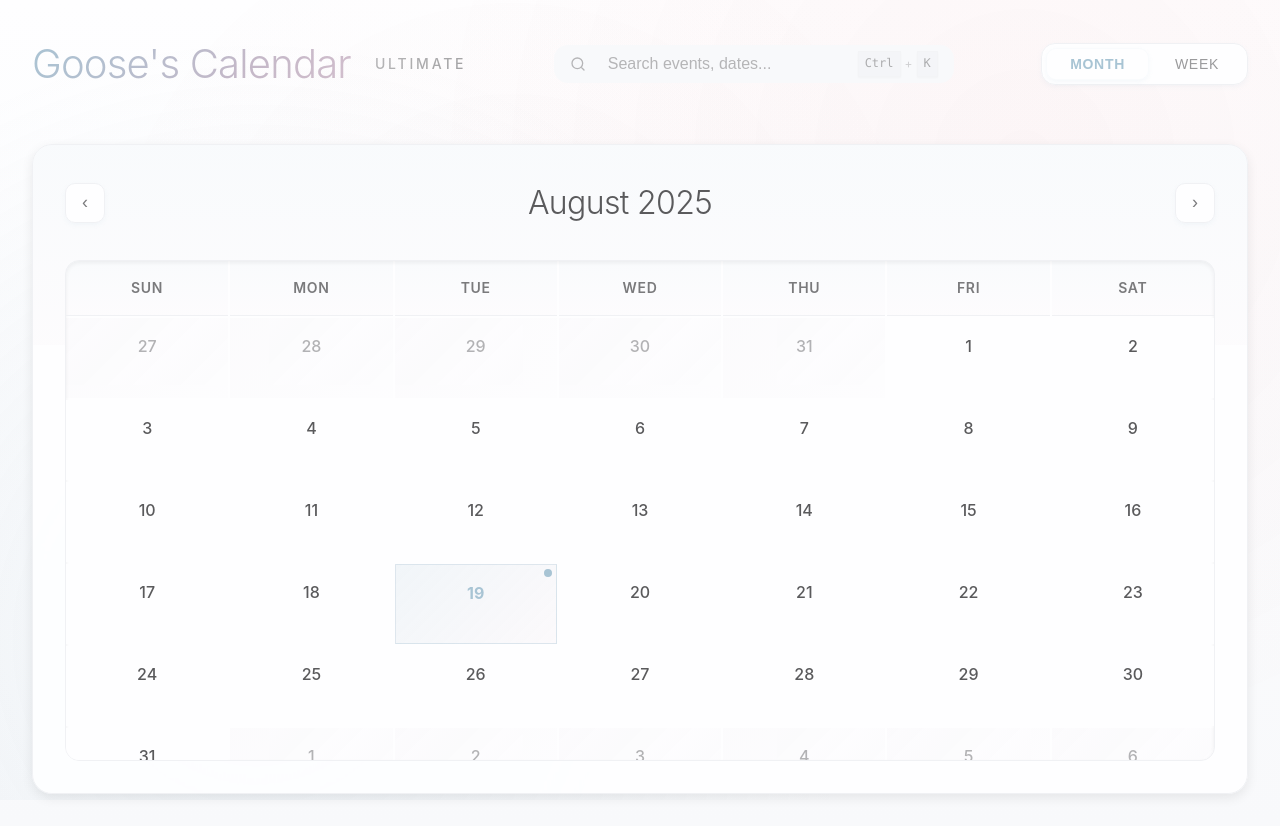
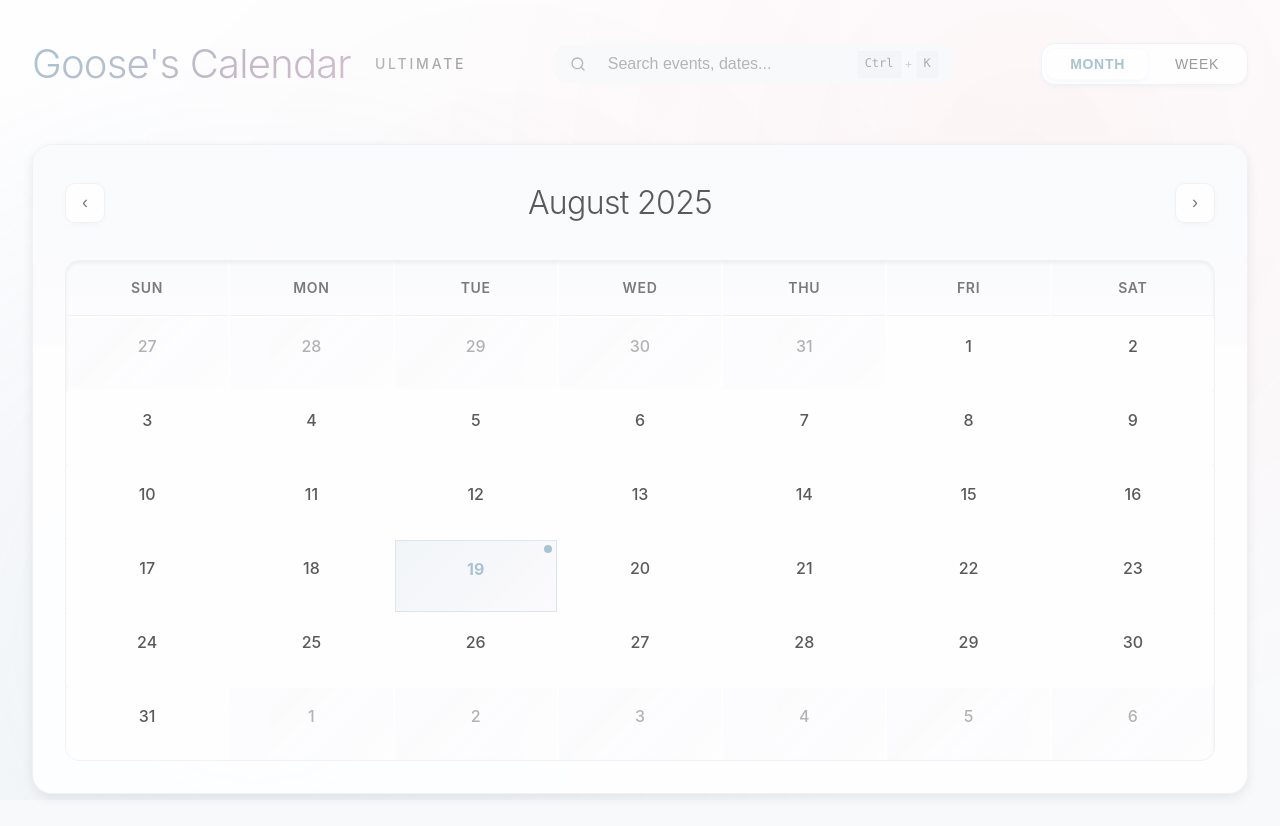
Before and after one commit to inshallah123/lwg-ultimate, a React (Vite) app: page / in a window 1280 px wide. Built offline with nearby package versions, Linux system fonts and the light colour scheme.

Commit message:
格式修补

```diff
--- a/src/components/calendar/MonthView.module.css
+++ b/src/components/calendar/MonthView.module.css
@@ -7,6 +7,7 @@
   border-radius: var(--radius-xl);
   box-shadow: var(--shadow-lg);
   width: 100%;
+  min-height: calc(100vh - 150px);
   height: calc(100vh - 150px);
   display: flex;
   flex-direction: column;
@@ -66,7 +67,7 @@
 .calendarGrid {
   display: grid;
   grid-template-columns: repeat(7, 1fr);
-  grid-template-rows: auto repeat(6, 1fr);
+  grid-template-rows: auto 1fr 1fr 1fr 1fr 1fr 1fr;
   gap: 2px;
   background: var(--glass-bg);
   /* 移除重复的backdrop-filter */
@@ -95,7 +96,7 @@
 
 .dayCell {
   padding: var(--spacing-md);
-  min-height: 80px;
+  height: 100%;
   background: var(--color-bg-primary);
   cursor: pointer;
   transition: all var(--transition-fast);
```
